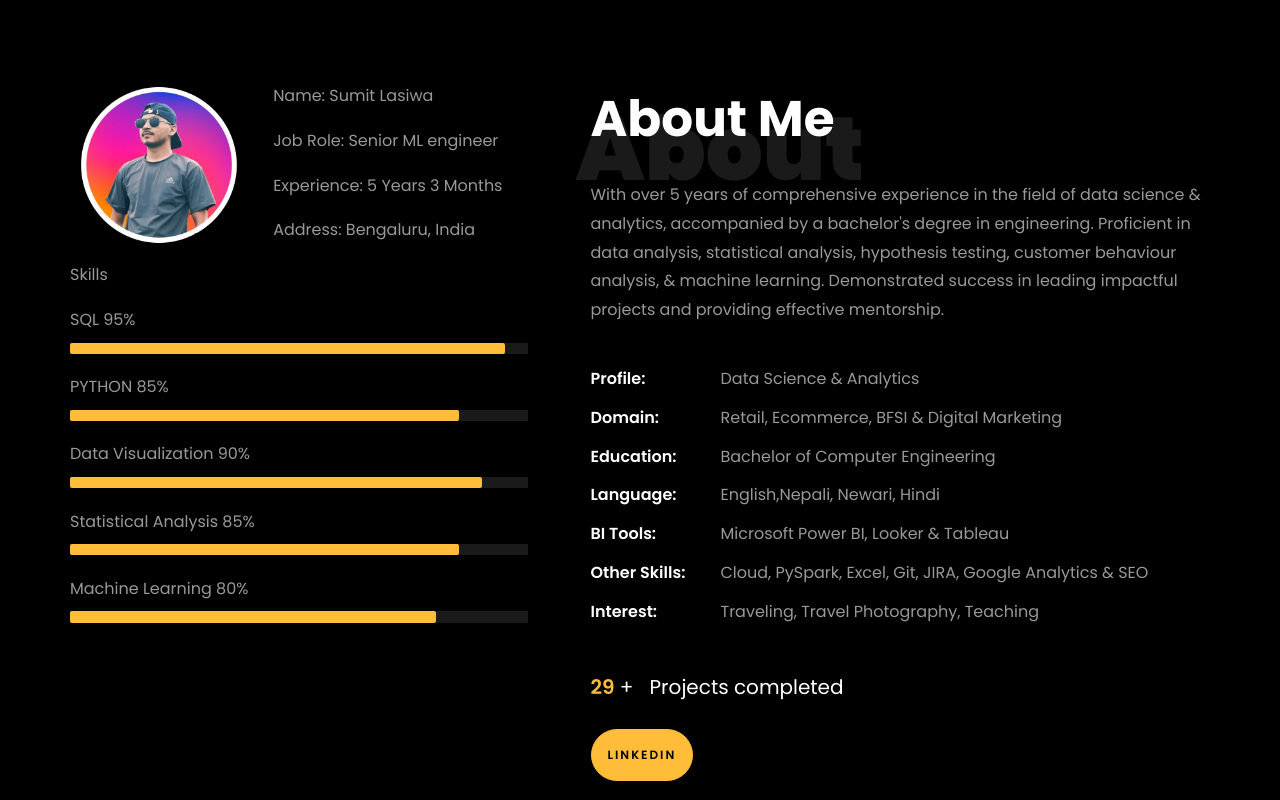
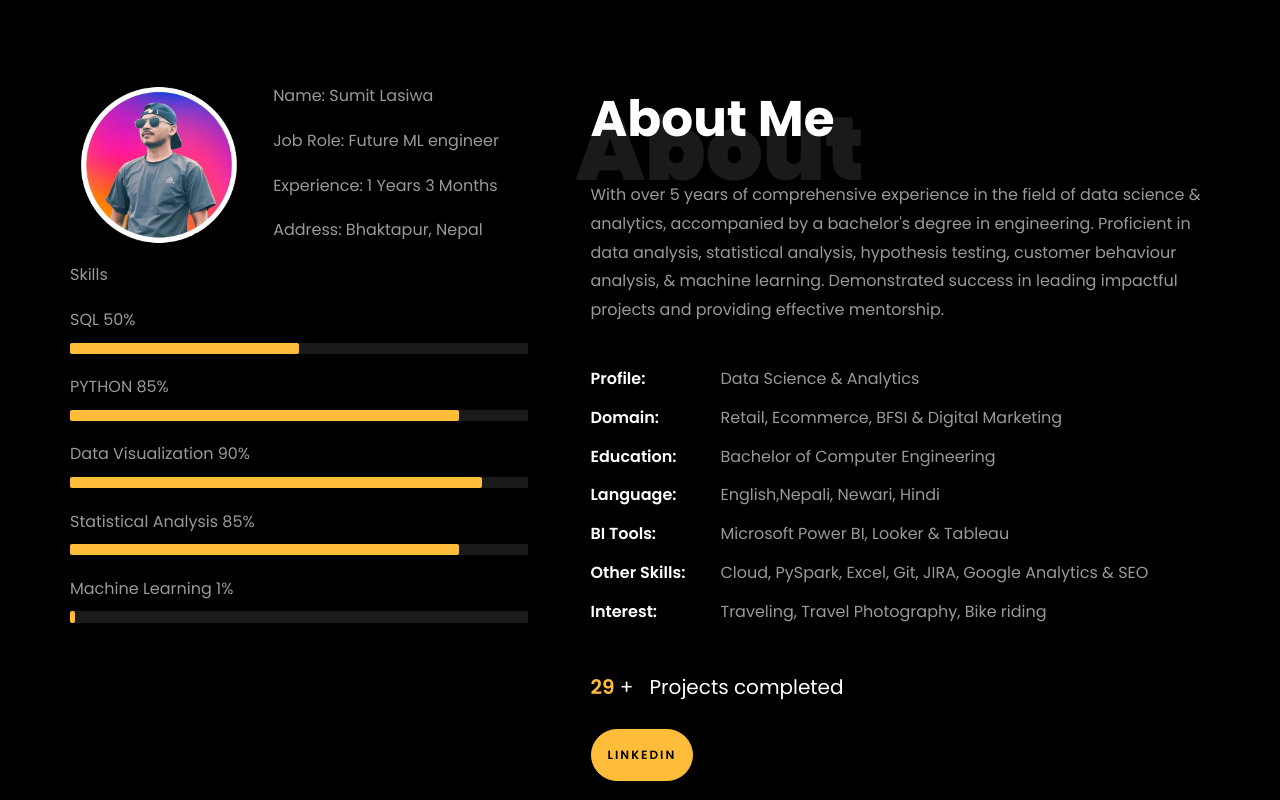
Before and after one commit to Sumitlasiwa/Sumitlasiwa, a plain HTML site: page index.html in a window 1280 px wide. Shown: the part 780-1580 px from the top of the page. Drawn offline with Linux system fonts and the light colour scheme; files whose address does not match are found by name.

```diff
--- a/index.html
+++ b/index.html
@@ -221,18 +221,18 @@
 									<div class="col-sm-6 col-md-7">
 									  <div class="about-info">
 										<p><span class="title-s">Name: </span> <span>Sumit Lasiwa</span></p>
-										<p><span class="title-s">Job Role: </span> <span>Senior ML engineer</span></p>
-										<p><span class="title-s">Experience: </span> <span>5 Years 3 Months</span></p>
-										<p><span class="title-s">Address: </span> <span>Bengaluru, India</span></p>
+										<p><span class="title-s">Job Role: </span> <span>Future ML engineer</span></p>
+										<p><span class="title-s">Experience: </span> <span>1 Years 3 Months</span></p>
+										<p><span class="title-s">Address: </span> <span>Bhaktapur, Nepal</span></p>
 									  </div>
 									</div>
 								  </div>
 
 								<div class="skill-mf">
 									<p class="title-s">Skills</p>
-									<span>SQL</span> <span class="pull-right">95%</span>
+									<span>SQL</span> <span class="pull-right">50%</span>
 									<div class="progress">
-										<div class="progress-bar" role="progressbar" style="width: 95%;" aria-valuenow="95" aria-valuemin="0"
+										<div class="progress-bar" role="progressbar" style="width: 50%;" aria-valuenow="50" aria-valuemin="0"
 											aria-valuemax="100"></div>
 									</div>
 
@@ -254,9 +254,9 @@
 											aria-valuemax="100"></div>
 									</div>
 
-									<span>Machine Learning</span> <span class="pull-right">80%</span>
+									<span>Machine Learning</span> <span class="pull-right">1%</span>
 									<div class="progress">
-										<div class="progress-bar" role="progressbar" style="width: 80%" aria-valuenow="80" aria-valuemin="0"
+										<div class="progress-bar" role="progressbar" style="width: 1%" aria-valuenow="1" aria-valuemin="0"
 											aria-valuemax="100"></div>
 									</div>
 								</div>
@@ -281,7 +281,7 @@
 									<li class="d-flex"><span>Language:</span> <span>English,Nepali, Newari, Hindi</span></li>
 									<li class="d-flex"><span>BI Tools:</span> <span>Microsoft Power BI, Looker &amp; Tableau</span></li>
 									<li class="d-flex"><span>Other Skills:</span> <span>Cloud, PySpark, Excel, Git, JIRA, Google Analytics &amp; SEO</span></li>
-									<li class="d-flex"><span>Interest:</span> <span>Traveling, Travel Photography, Teaching</span></li>
+									<li class="d-flex"><span>Interest:</span> <span>Traveling, Travel Photography, Bike riding</span></li>
 
 								</ul>
 							</div>
@@ -368,7 +368,7 @@
 			<div class="row">
     			<div class="col-md-6">
     				<div class="resume-wrap ftco-animate">
-    					<span class="date">2014-2018</span>
+    					<span class="date">2022-2025</span>
     					<h2>Bachelor of Computer Engineering</h2>
     					<span class="position">Khwopa College of Engineering</span>
     					<p class="mt-4">Grade: First class distinction.</p>
@@ -377,9 +377,9 @@
 
     			<div class="col-md-6">
     				<div class="resume-wrap ftco-animate">
-    					<span class="date">2012-2013</span>
+    					<span class="date">2020-2021</span>
     					<h2>Higher Secondary School</h2>
-    					<span class="position">Prabhat English Secondary School</span>
+    					<span class="position">Khwopa Secondary School</span>
     					<p class="mt-4">Grade: First class distinction.</p>
     				</div>
 				</div>
```
